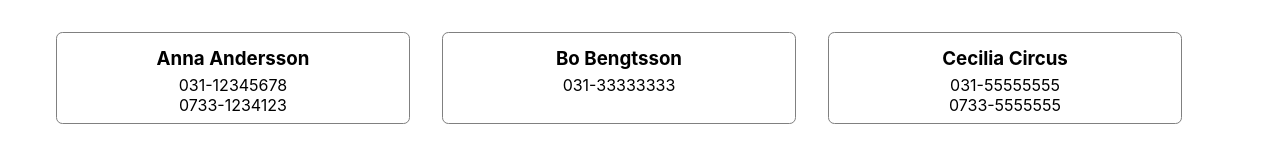
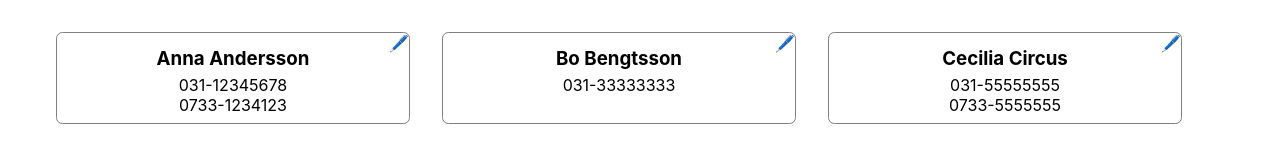
Before and after one commit to jensen-FWK20G-PLU/04-contacts, a React (Create React App) app: page / in a window 1280 px wide. Shown: the top 160 px of the page. Built offline with nearby package versions, Linux system fonts and the light colour scheme.

Commit message:
Contact card, test cases

```diff
--- a/src/components/allContacts/ContactCard.tsx
+++ b/src/components/allContacts/ContactCard.tsx
@@ -13,6 +13,9 @@ const ContactCard = ({ contact }: Props) => {
 			{contact.phoneNumbers.map(phone => (
 				<div key={phone}> {phone} </div>
 			))}
+			<div className="star">
+				<div role="button">🖊️</div>
+			</div>
 		</li>
 	)
 }
--- a/src/components/allContacts/ContactList.tsx
+++ b/src/components/allContacts/ContactList.tsx
@@ -23,7 +23,7 @@ const data: Contact[] = [
 ]
 
 const ContactList = () => {
-	const [contacts, setContacts] = useState<Contact[]>(data)
+	const [contacts/*, setContacts*/] = useState<Contact[]>(data)
 
 	return (
 		<ul className="contact-list">
```
Also changed, not shown: 1 other file (tests, documents, lock files or other folders).
